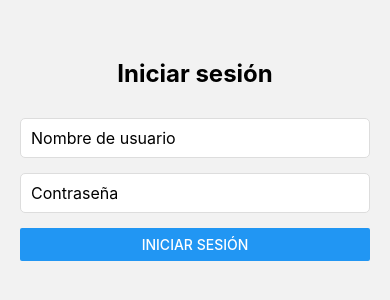
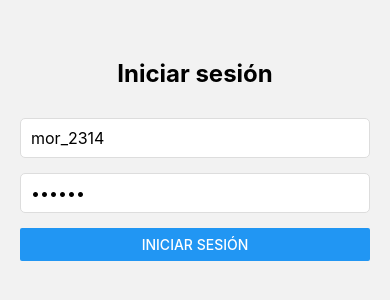
Before and after one commit to padawanDeveloper/soho-desafio, a React Native app: screen / in a window 390 px wide. Shown: the part 262-562 px from the top of the page. Built offline with nearby package versions, Linux system fonts and the light colour scheme.

Commit message:
add rating

```diff
--- a/src/screens/Products/components/ProductCard/index.tsx
+++ b/src/screens/Products/components/ProductCard/index.tsx
@@ -2,27 +2,26 @@ import React, { memo } from 'react';
 import { View, Text, Image, TouchableOpacity } from 'react-native';
 
 import styles from './styles';
+import { Product } from '../../../../types/Product';
 
-interface IProduct {
-  id: number;
-  image: string;
-  title: string;
-  price: number;
-}
-
-interface IProps {
-  product: IProduct;
+interface ProductCardProps {
+  product: Product;
   onPress: () => void;
 }
 
-const ProductCard = ({ product, onPress }: IProps) => (
+const ProductCard: React.FC<ProductCardProps> = ({ product, onPress }) => {
+  return (
     <TouchableOpacity style={styles.card} onPress={onPress}>
       <Image source={{ uri: product.image }} style={styles.image} />
       <View style={styles.infoContainer}>
-      <Text style={styles.productName}>{product.title}</Text>
-      <Text style={styles.productPrice}>${product.price}</Text>
+        <Text style={styles.title} numberOfLines={1}>
+          {product.title}
+        </Text>
+        <Text style={styles.price}>${product.price}</Text>
+        <Text style={styles.rating}>{product.rating?.rate} ★</Text>
       </View>
     </TouchableOpacity>
   );
+};
 
 export default memo(ProductCard);
--- a/src/screens/Products/components/ProductCard/styles.ts
+++ b/src/screens/Products/components/ProductCard/styles.ts
@@ -3,31 +3,36 @@ import { StyleSheet } from 'react-native';
 const styles = StyleSheet.create({
   card: {
     backgroundColor: '#fff',
-    borderRadius: 10,
-    margin: 10,
-    overflow: 'hidden',
+    borderRadius: 8,
     shadowColor: '#000',
-    shadowOffset: { width: 0, height: 2 },
-    shadowOpacity: 0.8,
+    shadowOpacity: 0.1,
     shadowRadius: 5,
     elevation: 5,
+    margin: 10,
+    width: 160,
+    overflow: 'hidden',
   },
   image: {
     width: '100%',
-    height: 200,
+    height: 120,
     resizeMode: 'cover',
   },
   infoContainer: {
     padding: 10,
   },
-  productName: {
+  title: {
     fontSize: 16,
     fontWeight: 'bold',
     color: '#333',
   },
-  productPrice: {
+  price: {
     fontSize: 14,
     color: '#888',
+    marginTop: 5,
+  },
+  rating: {
+    fontSize: 12,
+    color: '#ffd700', // Gold color for rating
     marginTop: 5,
   },
 });
--- a/src/screens/Products/index.tsx
+++ b/src/screens/Products/index.tsx
@@ -54,7 +54,7 @@ const ProductList: React.FC = () => {
   const handleSetCurrentProduct = (item: Product) => {
     navigation.navigate(PRODUCT_DETAIL, { product: item });
   };
-
+  console.log({ products });
   return (
     <SafeAreaView style={styles.container}>
       <FlatList
@@ -76,6 +76,7 @@ const ProductList: React.FC = () => {
         )}
         keyExtractor={(item: Product) => String(item.id)}
         contentContainerStyle={{ flexGrow: 1, justifyContent: 'center' }}
+        numColumns={2}
       />
     </SafeAreaView>
   );
--- a/src/screens/Signin/index.tsx
+++ b/src/screens/Signin/index.tsx
@@ -58,7 +58,7 @@ const SignInScreen: React.FC = () => {
       <Text style={styles.title}>Iniciar sesión</Text>
 
       <Formik
-        initialValues={{ username: '', password: '' }}
+        initialValues={{ username: 'mor_2314', password: '83r5^_' }}
         validationSchema={validationSchema}
         onSubmit={_handleSubmit}>
         {({
--- a/src/types/Product.ts
+++ b/src/types/Product.ts
@@ -1,3 +1,8 @@
+export type Rating = {
+  rate: number;
+  count: number;
+};
+
 export type Product = {
   id: number;
   title: string;
@@ -5,4 +10,5 @@ export type Product = {
   description: string;
   category: string;
   image: string;
+  rating: Rating;
 };
```
Lines whose indentation alone changed are shown as unchanged.
